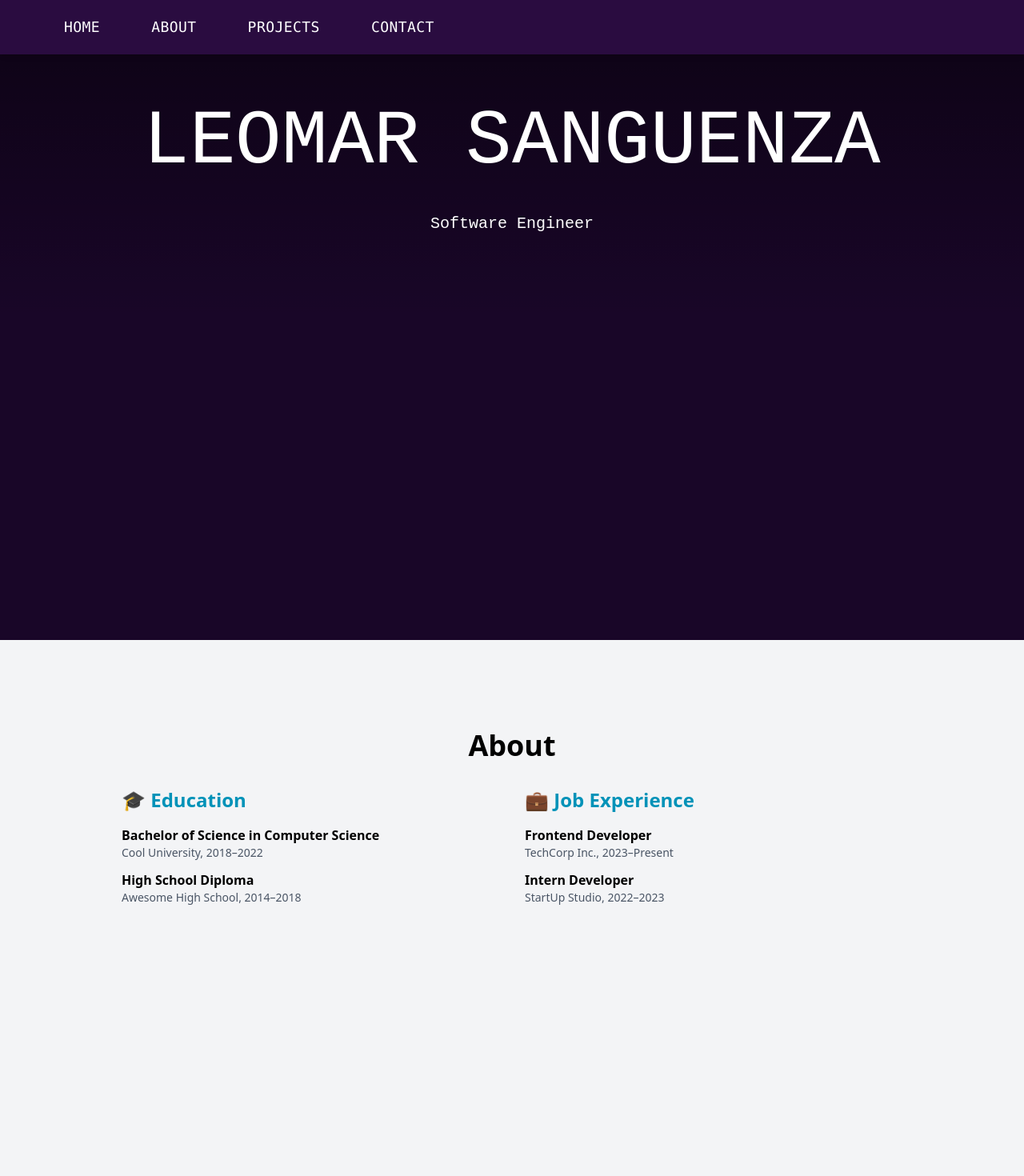
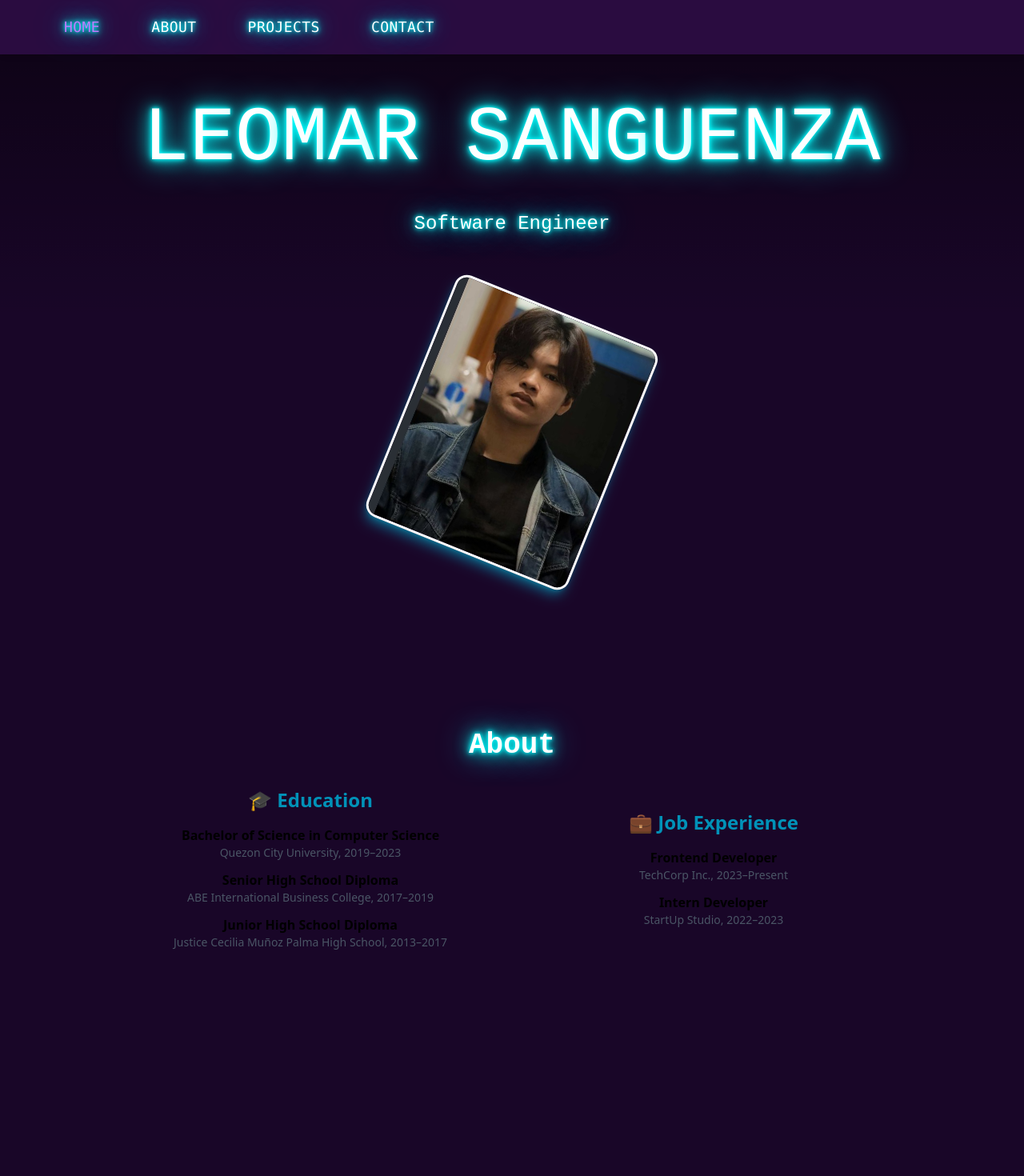
Before and after one commit to LeomarSanguenza/LatestPortfolio, a React (Vite) app: page / in a window 1280 px wide. Shown: the top 1470 px of the page at 80% size. Built offline with nearby package versions, Linux system fonts and the light colour scheme.

Commit message:
added my picture and neon background on texts

```diff
--- a/src/components/Mousetrail.jsx
+++ b/src/components/Mousetrail.jsx
@@ -3,7 +3,6 @@ import React, { useEffect, useRef, useState } from "react";
 const Mousetrail = () => {
   const canvasRef = useRef(null);
   const [trail, setTrail] = useState([]);
-  const fadeRef = useRef(null);      // Ref to handle fade timeout
   const lastMoveTime = useRef(Date.now());
 
   useEffect(() => {
@@ -13,12 +12,18 @@ const Mousetrail = () => {
     canvas.width = window.innerWidth;
     canvas.height = window.innerHeight;
 
+    const handleResize = () => {
+      canvas.width = window.innerWidth;
+      canvas.height = window.innerHeight;
+    };
+
+    window.addEventListener("resize", handleResize);
+
     const handleMouseMove = (e) => {
       lastMoveTime.current = Date.now();
-
       setTrail((prevTrail) => [
         { x: e.clientX, y: e.clientY },
-        ...prevTrail.slice(0, 15),
+        ...prevTrail.slice(0, 50),
       ]);
     };
 
@@ -31,24 +36,27 @@ const Mousetrail = () => {
       ctx.clearRect(0, 0, canvas.width, canvas.height);
       ctx.lineCap = "round";
 
-      for (let i = 0; i < trail.length - 1; i++) {
+      for (let i = 0; i < trail.length - 2; i++) {
         const p1 = trail[i];
         const p2 = trail[i + 1];
         const t = (trail.length - i) / trail.length;
 
+        const cpX = (p1.x + p2.x) / 2;
+        const cpY = (p1.y + p2.y) / 2;
+
         ctx.beginPath();
         ctx.moveTo(p1.x, p1.y);
-        ctx.lineTo(p2.x, p2.y);
-        ctx.strokeStyle = `rgba(0, 200, 255, ${t})`;
-        ctx.lineWidth = 12 * t;
-        ctx.shadowColor = "rgba(0, 200, 255, 0.8)";
-        ctx.shadowBlur = 30;
+        ctx.quadraticCurveTo(cpX, cpY, p2.x, p2.y);
+
+        ctx.strokeStyle = `rgba(255, 230, 255, ${t})`; // neon purple
+        ctx.lineWidth = 9 * t;
+        ctx.shadowColor = `rgba(100, 0, 200, ${t})`;
+        ctx.shadowBlur = 40 * t;
         ctx.stroke();
       }
 
-      // ✨ Start fading out after 2 seconds of no movement
-      if (idleTime > 500 && trail.length > 0) {
-        setTrail((prevTrail) => prevTrail.slice(0, -1)); // gradually remove the last point
+      if (idleTime > 600 && trail.length > 0) {
+        setTrail((prev) => prev.slice(0, -1));
       }
 
       requestAnimationFrame(draw);
@@ -58,19 +66,14 @@ const Mousetrail = () => {
 
     return () => {
       window.removeEventListener("mousemove", handleMouseMove);
+      window.removeEventListener("resize", handleResize);
     };
   }, [trail]);
 
   return (
     <canvas
       ref={canvasRef}
-      style={{
-        position: "fixed",
-        top: 0,
-        left: 0,
-        zIndex: 9999,
-        pointerEvents: "none",
-      }}
+      className="fixed top-0 left-0 pointer-events-none z-[9999]"
     />
   );
 };
--- a/src/components/Navbar.jsx
+++ b/src/components/Navbar.jsx
@@ -1,39 +1,53 @@
+import { useEffect, useState } from "react";
+
 export default function Navbar() {
+  const [activeSection, setActiveSection] = useState("home");
+
+  useEffect(() => {
+    const sections = document.querySelectorAll("section[id]");
+    const observer = new IntersectionObserver(
+      (entries) => {
+        entries.forEach((entry) => {
+          if (entry.isIntersecting) {
+            setActiveSection(entry.target.id);
+          }
+        });
+      },
+      {
+        root: null,
+        rootMargin: "0px",
+        threshold: 0.6, // section is "active" when 60% in view
+      }
+    );
+
+    sections.forEach((section) => observer.observe(section));
+    return () => sections.forEach((section) => observer.unobserve(section));
+  }, []);
+
+  const navItems = [
+    { id: "home", label: "Home" },
+    { id: "about", label: "About" },
+    { id: "projects", label: "Projects" },
+    { id: "contact", label: "Contact" },
+  ];
+
   return (
-      <nav className="fixed top-0 left-0 w-full z-50 px-20 py-5 bg-[hsl(274,68%,15%)] shadow-md font-mono text-white">
+    <nav className="fixed top-0 left-0 w-full z-50 px-20 py-5 bg-[hsl(274,68%,15%)] neon-shadow shadow-md font-mono text-white">
       <ul className="flex space-x-16 items-center list-none m-0 p-0">
-          <li>
+        {navItems.map((item) => (
+          <li key={item.id}>
             <a
-              href="#home"
-              className="hover:text-purple-400 text-white transition-colors duration-300 text-lg text-shadow-neon no-underline tracking-wide uppercase"
+              href={`#${item.id}`}
+              className={`transition-colors duration-300 text-lg no-underline tracking-wide uppercase ${
+                activeSection === item.id
+                  ? "text-purple-400" // active color
+                  : "text-white"
+              }`}
             >
-              Home
+              {item.label}
             </a>
           </li>
-          <li>
-            <a
-              href="#about"
-              className="hover:text-purple-400 transition-colors duration-300 text-lg no-underline tracking-wide uppercase"
-            >
-              About
-            </a>
-          </li>
-          <li>
-            <a
-              href="#projects"
-              className="hover:text-purple-400 transition-colors duration-300 text-lg no-underline tracking-wide uppercase"
-            >
-              Projects
-            </a>
-          </li>
-          <li>
-            <a
-              href="#contact"
-              className="hover:text-purple-400 transition-colors duration-300 text-lg no-underline tracking-wide uppercase"
-            >
-              Contact
-            </a>
-          </li>
+        ))}
       </ul>
     </nav>
   );
--- a/src/index.css
+++ b/src/index.css
@@ -15,7 +15,9 @@ body {
   background-color: hsl(274, 74%, 9%);
 }
 
-
 .animate-fade-in-up {
   animation: fade-in-up 0.4s ease-out;
 }
+.neon-shadow {
+  text-shadow: 0 0 5px #0ff, 0 0 10px #0ff, 0 0 20px #0ff, 0 0 40px #0ff;
+}
--- a/src/pages/About.jsx
+++ b/src/pages/About.jsx
@@ -1,29 +1,34 @@
 const About = () => (
   <section
     id="about"
-    className="min-h-screen bg-gray-100"
+    className="min-h-screen"
     style={{ paddingTop: '7rem' }}
   >
-    <h2 className="text-4xl font-bold text-center mb-8">About</h2>
+    <h2 className="text-4xl font-bold text-center mb-8 text-white " style={{  fontFamily: "'Courier New', monospace",
+ textShadow: '0 0 5px #0ff, 0 0 10px #0ff, 0 0 20px #0ff, 0 0 40px #0ff' }}>About</h2>
 
-    <div className="max-w-5xl mx-auto grid grid-cols-1 md:grid-cols-2 gap-8 px-6">
+    <div className="max-w-5xl mx-auto justify-center items-center grid grid-cols-1 md:grid-cols-2 gap-8 px-6">
       {/* Education Column */}
-      <div>
+      <div class="text-center">
         <h3 className="text-2xl font-semibold mb-4 text-cyan-600">🎓 Education</h3>
         <ul className="space-y-3">
           <li>
             <h4 className="font-bold">Bachelor of Science in Computer Science</h4>
-            <p className="text-sm text-gray-600">Cool University, 2018–2022</p>
+            <p className="text-sm text-gray-600">Quezon City University, 2019–2023</p>
           </li>
           <li>
-            <h4 className="font-bold">High School Diploma</h4>
-            <p className="text-sm text-gray-600">Awesome High School, 2014–2018</p>
+            <h4 className="font-bold">Senior High School Diploma</h4>
+            <p className="text-sm text-gray-600">ABE International Business College, 2017–2019</p>
+          </li>
+          <li>
+            <h4 className="font-bold">Junior High School Diploma</h4>
+            <p className="text-sm text-gray-600">Justice Cecilia Muñoz Palma High School, 2013–2017</p>
           </li>
         </ul>
       </div>
 
       {/* Job Experience Column */}
-      <div>
+      <div  class="justify-right text-center">
         <h3 className="text-2xl font-semibold mb-4 text-cyan-600">💼 Job Experience</h3>
         <ul className="space-y-3">
           <li>
@@ -36,6 +41,7 @@ const About = () => (
           </li>
         </ul>
       </div>
+
     </div>
   </section>
 );
--- a/src/pages/Home.jsx
+++ b/src/pages/Home.jsx
@@ -47,17 +47,24 @@ const Home = () => {
                   animationFillMode: "forwards",
                   fontFamily: "'Courier New', monospace",
                   color: "white",
+                  textShadow: '0 0 5px #0ff, 0 0 10px #0ff, 0 0 20px #0ff, 0 0 40px #0ff'
                 }}
               >
                 {char === " " ? "\u00A0" : char}
               </span>
             ))}
           </div>
-          <h1 className="text-white text-xl mt-4 text-center" style={{ color: "white", fontFamily: "'Courier New', monospace" }}>Software Engineer</h1>
+          <h3 className="text-white text-[1.5rem] mt-4 text-center" style={{textShadow: '0 0 5px #0ff, 0 0 10px #0ff, 0 0 20px #0ff, 0 0 40px #0ff', color: "white", fontFamily: "'Courier New', monospace" }}>Software Engineer</h3>
         </div>
       </div>
 
-      <div className="h-[35vh]"></div>
+      <div className="h-[35vh] flex justify-center items-center">
+  <img
+    className="neon-shadow w-68 transform border-3 border-white rotate-22 hover:rotate-0 transition-transform duration-500 ease-in-out rounded-2xl shadow-lg shadow-cyan-500/50"
+    src="./src/assets/portfolioPic.jpg"
+    alt="Portfolio"
+  />
+</div>
     </section>
   );
 };
--- a/src/pages/Projects.jsx
+++ b/src/pages/Projects.jsx
@@ -6,8 +6,11 @@ const projects = [
 ];
 
 const Projects = () => (
-  <section id="projects">
-    <h2>Projects</h2>
+ <section
+    id="projects"
+    className="min-h-screen text-center bg-gray-100"
+    style={{ paddingTop: '7rem' }}
+  >    <h2>Projects</h2>
     {projects.map((proj, idx) => (
       <div key={idx}>
         <h3>{proj.title}</h3>
```
Also changed, not shown: src/assets/portfolioPic.jpg (added), src/assets/portfoliobg.JPG (deleted). Lines whose indentation alone changed are shown as unchanged.
